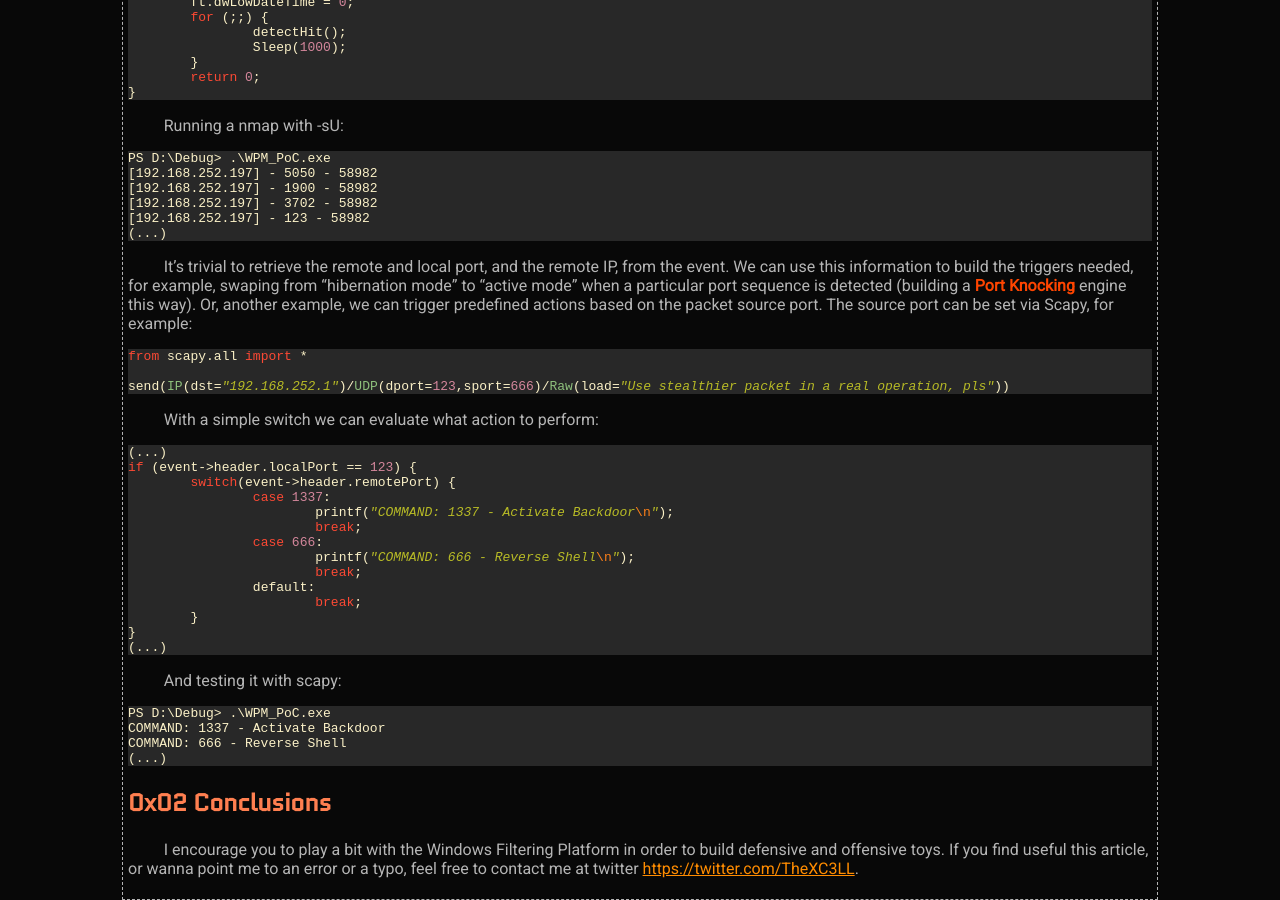
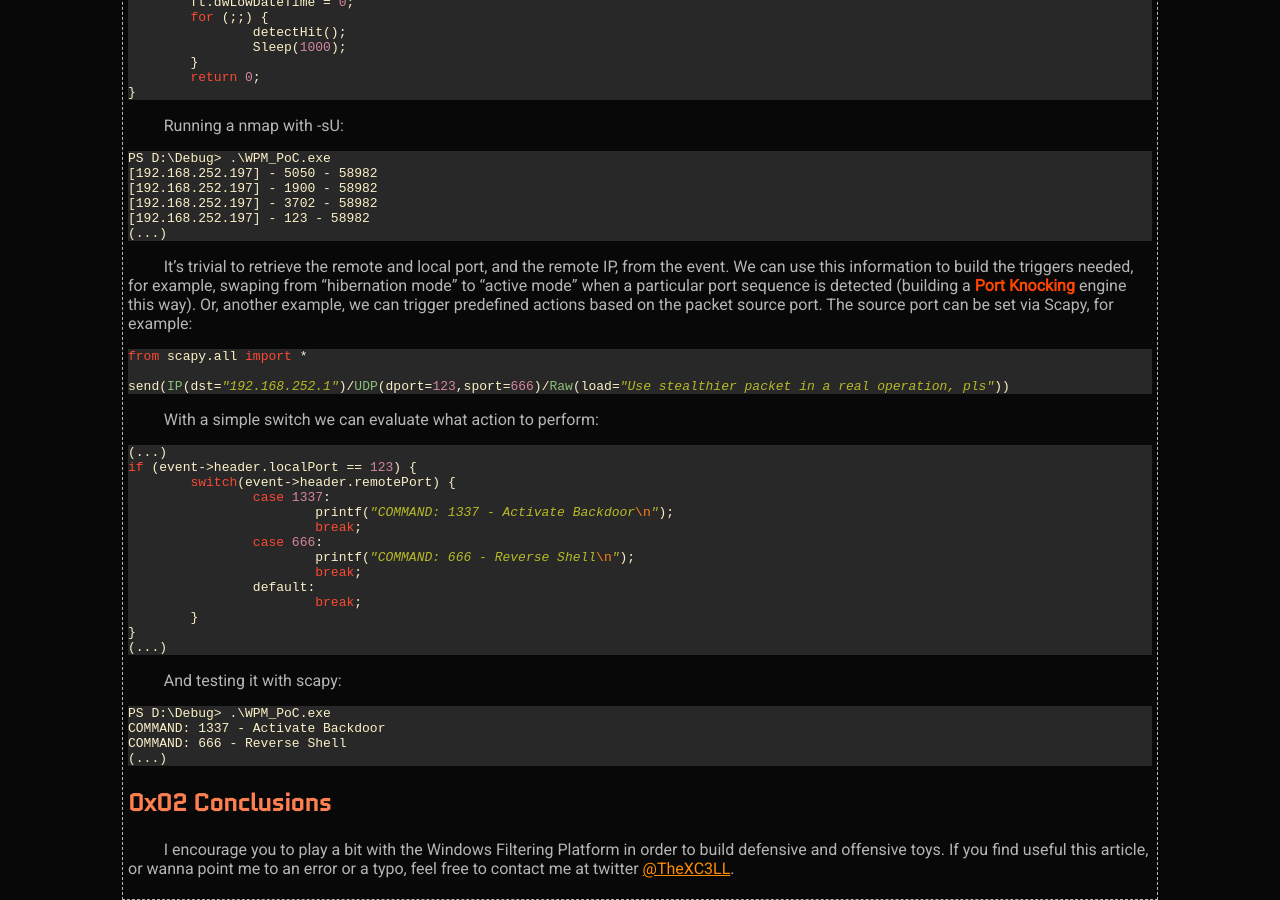
Before and after one commit to X-C3LL/x-c3ll.github.io, a Jekyll site: the page built from _posts/2019-06-05-windows-port-knocking.md, in a window 1280 px wide and 900 px high, scrolled down 6789 px. Built offline with Jekyll 4.4.1, drawn with Linux system fonts in a browser that asks for light colours; part of the change alters nothing that is shown.

Commit message:
Update 2019-06-05-windows-port-knocking.md

```diff
--- a/_posts/2019-06-05-windows-port-knocking.md
+++ b/_posts/2019-06-05-windows-port-knocking.md
@@ -489,4 +489,4 @@ COMMAND: 666 - Reverse Shell
 ## 0x02 Conclusions
 
 &nbsp;&nbsp;&nbsp;&nbsp;&nbsp;&nbsp;&nbsp;&nbsp;
-I encourage you to play a bit with the Windows Filtering Platform in order to build defensive and offensive toys. If you find useful this article, or wanna point me to an error or a typo, feel free to contact me at twitter [https://twitter.com/TheXC3LL](@TheXC3LL).
+I encourage you to play a bit with the Windows Filtering Platform in order to build defensive and offensive toys. If you find useful this article, or wanna point me to an error or a typo, feel free to contact me at twitter [@TheXC3LL]([https://twitter.com/TheXC3LL]).
```
